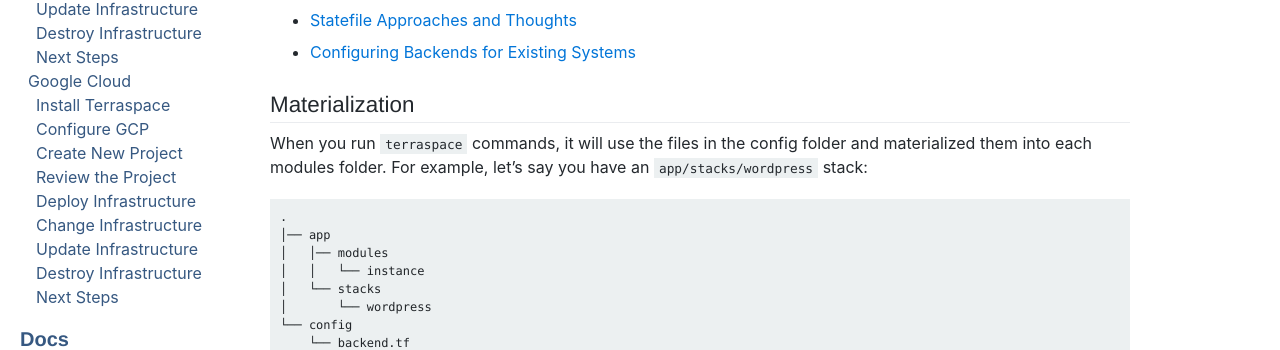
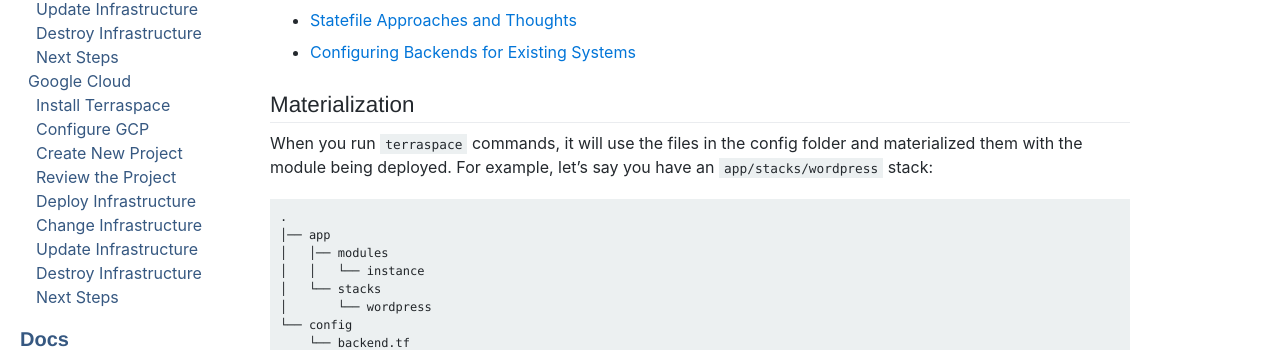
Before and after one commit to boltops-tools/terraspace-docs, a Jekyll site: the page built from _docs/config/backend.md, in a window 1280 px wide and 900 px high. Shown: the part 303-653 px from the top of the window. Built offline with Jekyll 4.4.1, drawn with Linux system fonts in a browser that asks for light colours; a script that is not in the unit is left out.

Commit message:
Update backend.md

```diff
--- a/_docs/config/backend.md
+++ b/_docs/config/backend.md
@@ -11,7 +11,7 @@ You may also be interested in:
 
 ## Materialization
 
-When you run `terraspace` commands, it will use the files in the config folder and materialized them into each modules folder.  For example, let's say you have an `app/stacks/wordpress` stack:
+When you run `terraspace` commands, it will use the files in the config folder and materialized them with the module being deployed.  For example, let's say you have an `app/stacks/wordpress` stack:
 
     .
     │── app
```
